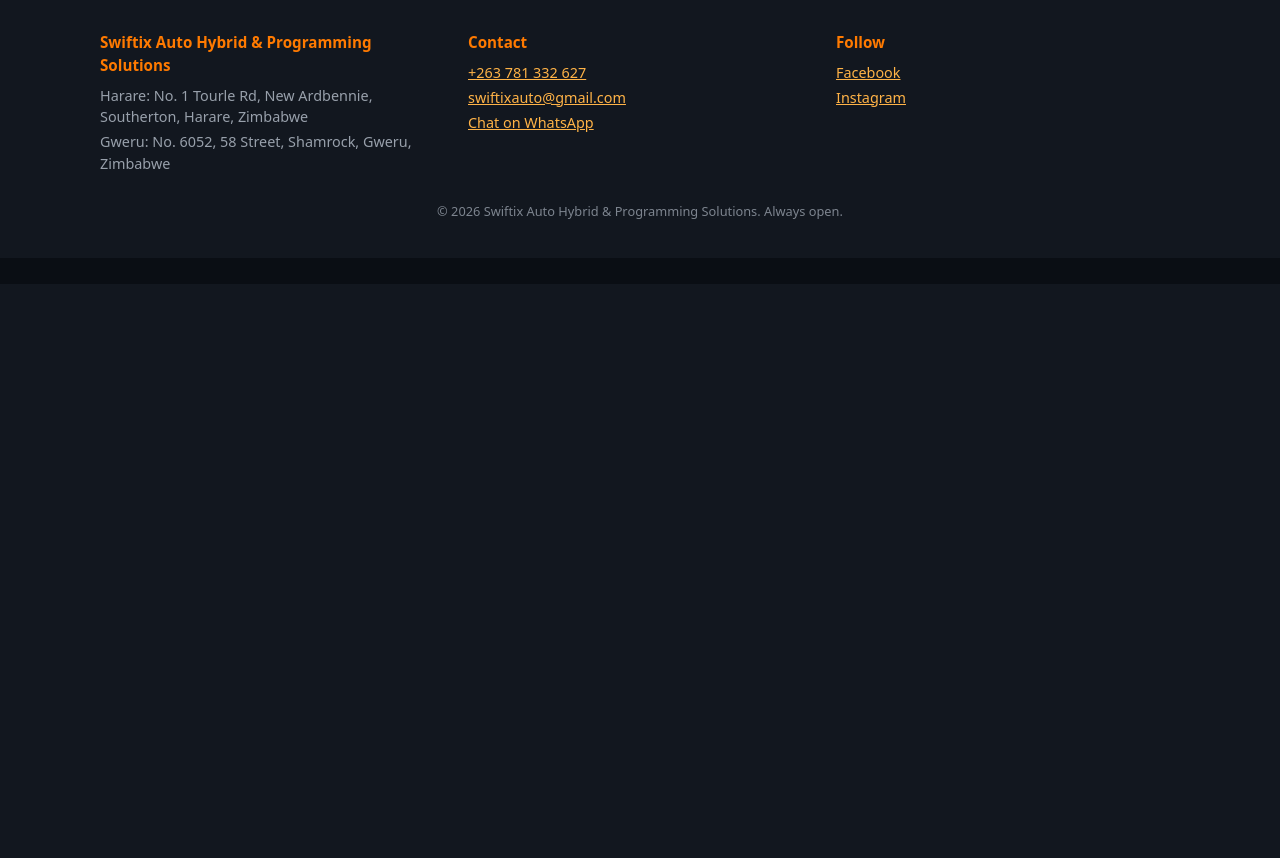
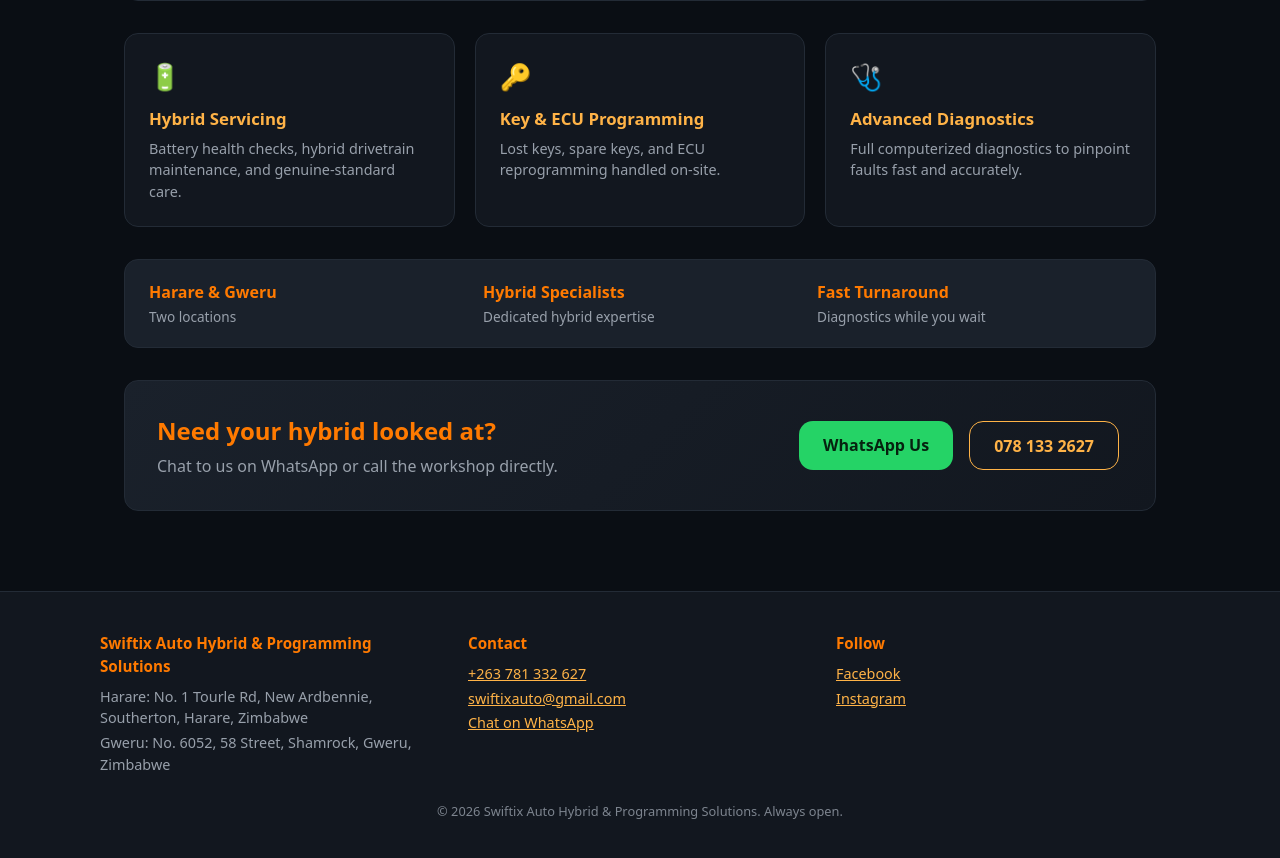
Before and after one commit to Phyb1/swiftix, a Django app: page / in a window 1280 px wide. Shown: the part 516-1374 px from the top of the page. Before the commit the page ends 735 px from the top, so only its background shows below. Run offline with Django 5.2, Linux system fonts and the light colour scheme; data that the repository does not hold is empty.

Commit message:
homepage refractor

```diff
--- a/static_src/css/style.css
+++ b/static_src/css/style.css
@@ -106,6 +126,61 @@
     color: var(--color-accent-2);
 }
 .btn-outline:hover { background: var(--color-accent-2); color: #0a0e14; }
+
+.highlights {
+    display: grid;
+    grid-template-columns: repeat(auto-fit, minmax(200px, 1fr));
+    gap: 1.25rem;
+    margin-bottom: 2rem;
+}
+
+.highlight-card {
+    background: var(--color-surface);
+    border: 1px solid var(--color-border);
+    border-radius: var(--radius);
+    padding: 1.5rem;
+    transition: border-color 0.15s ease, transform 0.15s ease;
+}
+
+.highlight-card:hover { border-color: var(--color-accent); transform: translateY(-3px); }
+
+.highlight-icon { font-size: 1.6rem; display: block; margin-bottom: 0.6rem; }
+
+.highlight-card h3 { margin: 0 0 0.4rem; color: var(--color-accent-2); font-size: 1.05rem; }
+.highlight-card p { margin: 0; color: var(--color-muted); font-size: 0.9rem; }
+
+.trust-strip {
+    display: flex;
+    flex-wrap: wrap;
+    gap: 1.25rem;
+    justify-content: space-between;
+    background: var(--color-surface-alt);
+    border: 1px solid var(--color-border);
+    border-radius: var(--radius);
+    padding: 1.25rem 1.5rem;
+    margin-bottom: 2rem;
+}
+
+.trust-item { display: flex; flex-direction: column; gap: 0.15rem; flex: 1 1 160px; }
+.trust-item strong { color: var(--color-accent); font-size: 1rem; }
+.trust-item span { color: var(--color-muted); font-size: 0.85rem; }
+
+.cta-band {
+    display: flex;
+    flex-wrap: wrap;
+    align-items: center;
+    justify-content: space-between;
+    gap: 1.25rem;
+    background: linear-gradient(135deg, var(--color-surface-alt), var(--color-surface));
+    border: 1px solid var(--color-border);
+    border-radius: var(--radius);
+    padding: 2rem;
+    margin-top: 2rem;
+}
+
+.cta-band h2 { color: var(--color-accent); margin: 0 0 0.3rem; }
+.cta-band p { color: var(--color-muted); margin: 0; }
+.cta-band-actions { display: flex; flex-wrap: wrap; gap: 0.5rem; }
 
 .categories {
     display: flex;
--- a/templates/core/home.html
+++ b/templates/core/home.html
@@ -1,42 +1,64 @@
 {% extends "base.html" %}
+{% load static %}
 
-{% block title %}{{ SITE_NAME }} — Hybrid Servicing, Diagnostics & Genuine Parts{% endblock %}
+{% block title %}{{ SITE_NAME }} — Hybrid Servicing, Diagnostics & Key/ECU Programming{% endblock %}
 
 {% block content %}
 <section class="hero">
-    <h1>Swiftix Auto</h1>
-    <p>Hybrid vehicle servicing, key &amp; ECU programming, advanced diagnostics, and genuine hybrid spare parts. Harare &amp; Gweru.</p>
-    <a href="{% url 'catalog:product_list' %}" class="btn">Shop Parts</a>
-    <a href="{% url 'services:service_list' %}" class="btn btn-outline">Book a Service</a>
+    <div class="hero-content">
+        <h1>Swiftix Auto</h1>
+        <p>
+            Hybrid vehicle servicing, key &amp; ECU programming, and advanced
+            diagnostics — Harare &amp; Gweru.
+        </p>
+        <div class="hero-actions">
+            <a href="{% url 'services:service_list' %}" class="btn">Book a Service</a>
+            <a href="tel:0781332627" class="btn btn-outline">Call Us</a>
+        </div>
+    </div>
+    <div class="hero-media">
+        <img
+            src="{% static 'images/hero-hybrid.jpg' %}"
+            alt="Hybrid vehicle diagnostics at Swiftix Auto"
+            loading="eager"
+            width="640"
+            height="480"
+        >
+    </div>
 </section>
 
-{% if services %}
-<section class="services-preview">
-    <h2>What we do</h2>
-    <div class="service-grid">
-        {% for service in services %}
-            {% include "partials/service_card.html" %}
-        {% endfor %}
+<section class="highlights">
+    <div class="highlight-card">
+        <span class="highlight-icon">🔋</span>
+        <h3>Hybrid Servicing</h3>
+        <p>Battery health checks, hybrid drivetrain maintenance, and genuine-standard care.</p>
+    </div>
+    <div class="highlight-card">
+        <span class="highlight-icon">🔑</span>
+        <h3>Key &amp; ECU Programming</h3>
+        <p>Lost keys, spare keys, and ECU reprogramming handled on-site.</p>
+    </div>
+    <div class="highlight-card">
+        <span class="highlight-icon">🩺</span>
+        <h3>Advanced Diagnostics</h3>
+        <p>Full computerized diagnostics to pinpoint faults fast and accurately.</p>
     </div>
 </section>
-{% endif %}
 
-<section class="categories">
-    {% for category in categories %}
-        <a href="{{ category.get_absolute_url }}" class="category-pill">{{ category.name }}</a>
-    {% endfor %}
-</section>
-
-{% if featured_products %}
-<section class="featured">
-    <h2>Featured Parts</h2>
-    <div class="product-grid">
-        {% for product in featured_products %}
-            {% include "partials/product_card.html" %}
-        {% endfor %}
+<section class="trust-strip">
+    <div class="trust-item">
+        <strong>Harare &amp; Gweru</strong>
+        <span>Two locations</span>
+    </div>
+    <div class="trust-item">
+        <strong>Hybrid Specialists</strong>
+        <span>Dedicated hybrid expertise</span>
+    </div>
+    <div class="trust-item">
+        <strong>Fast Turnaround</strong>
+        <span>Diagnostics while you wait</span>
     </div>
 </section>
-{% endif %}
 
 {% if recent_posters %}
 <section class="featured">
@@ -49,4 +71,15 @@
     <p><a href="{% url 'posters:poster_list' %}">See all promotions →</a></p>
 </section>
 {% endif %}
+
+<section class="cta-band">
+    <div>
+        <h2>Need your hybrid looked at?</h2>
+        <p>Chat to us on WhatsApp or call the workshop directly.</p>
+    </div>
+    <div class="cta-band-actions">
+        <a href="https://wa.me/263781332627" class="btn whatsapp-btn">WhatsApp Us</a>
+        <a href="tel:0781332627" class="btn btn-outline">078 133 2627</a>
+    </div>
+</section>
 {% endblock %}
```
Also changed, not shown: other parts of static_src/css/style.css (+36 -5 lines).
